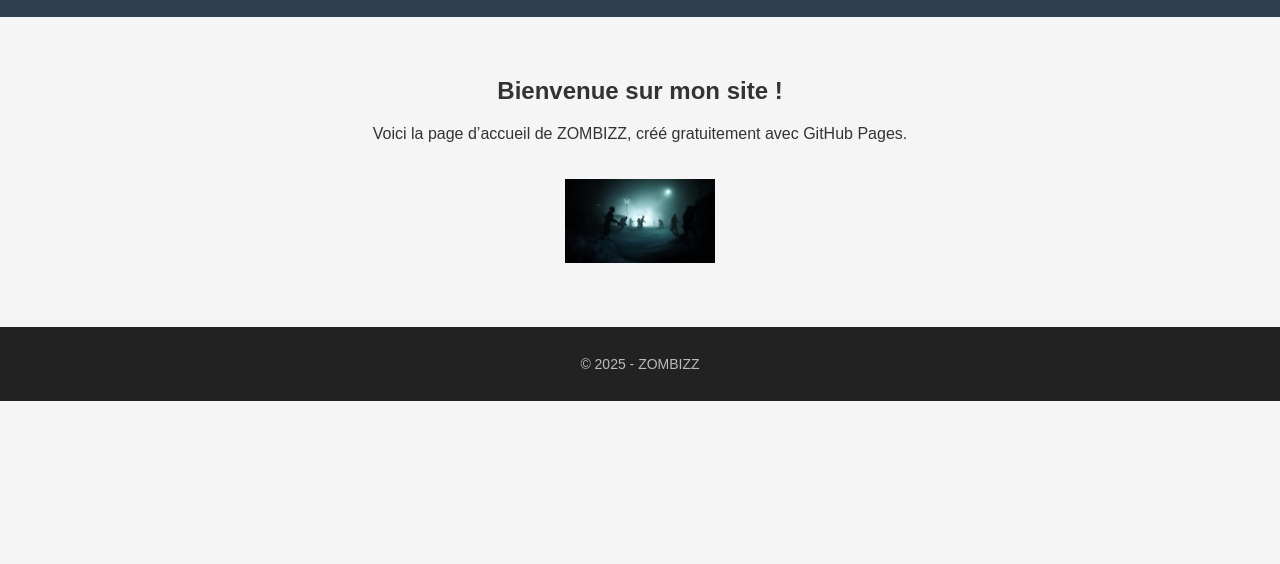
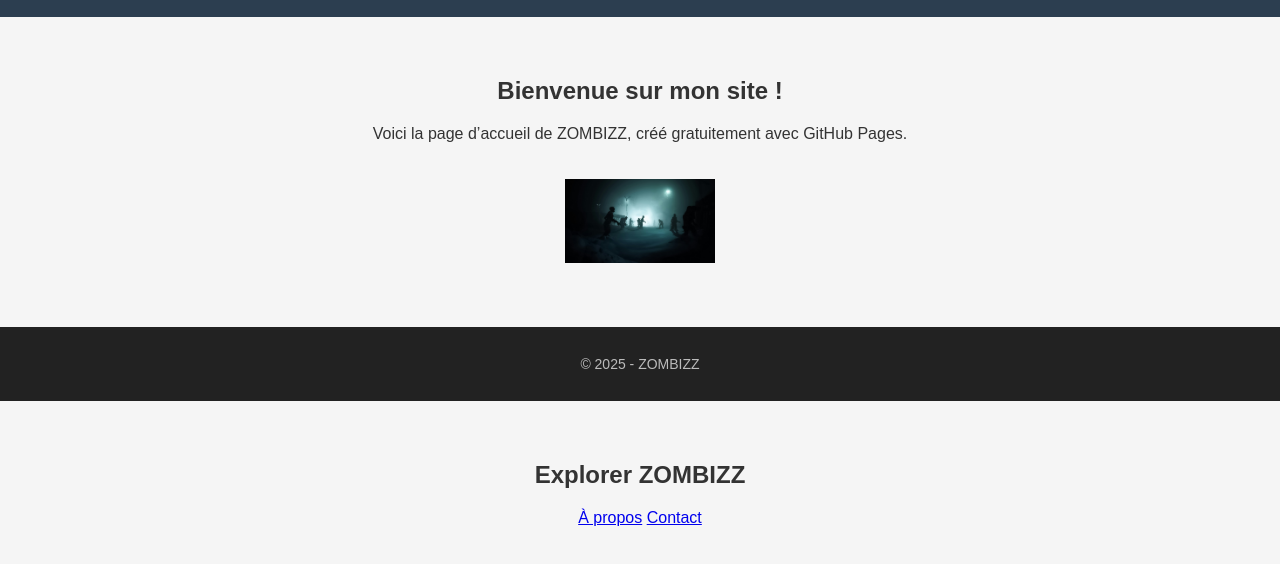
Before and after one commit to llolo974/ZOMBIZZ, a plain HTML site: page index.html in a window 1280 px wide. Shown: the part 78-642 px from the top of the page. Drawn offline with Linux system fonts and the light colour scheme.

Commit message:
Update index.html

```diff
--- a/index.html
+++ b/index.html
@@ -26,3 +26,8 @@
   </footer>
 </body>
 </html>
+<section>
+  <h2>Explorer ZOMBIZZ</h2>
+  <a href="apropos.html" class="btn">À propos</a>
+  <a href="contact.html" class="btn">Contact</a>
+</section>
```
